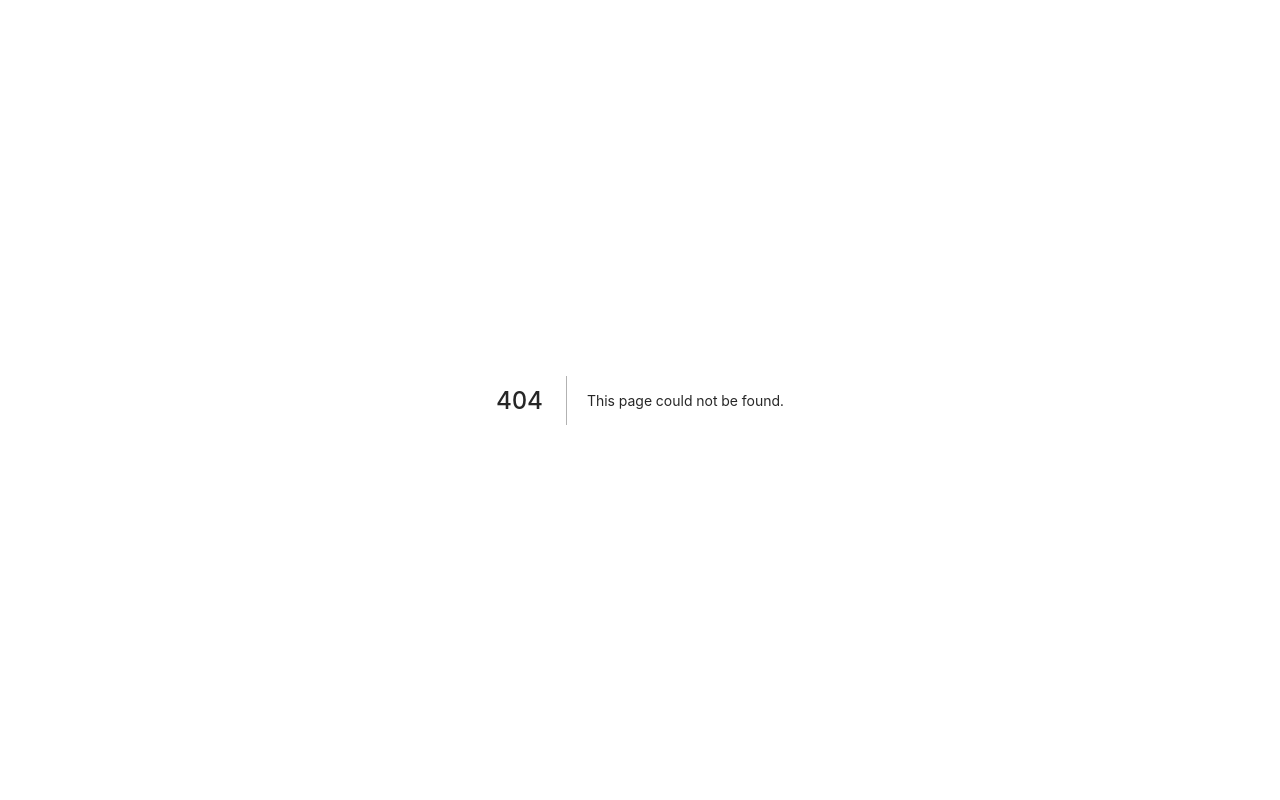
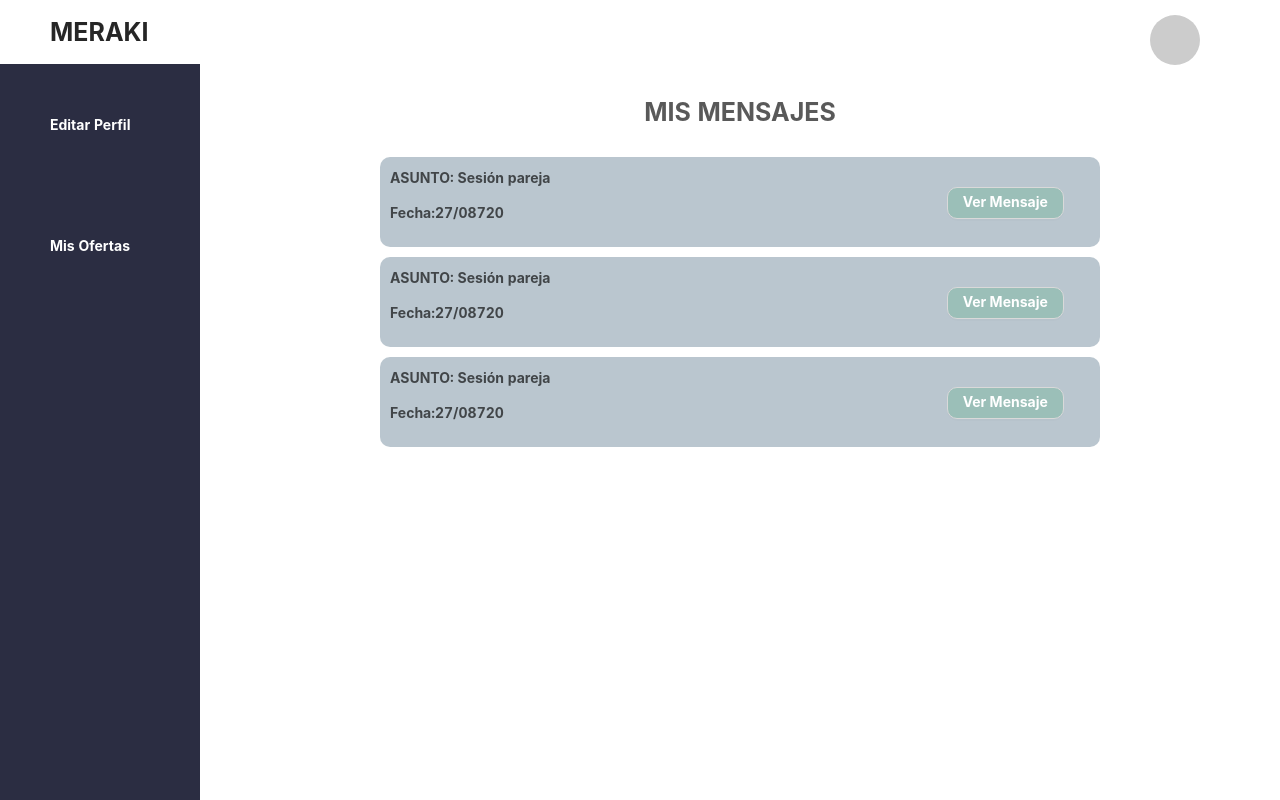
Before and after one commit to melscastillo/meraki-next, a Next.js app: page /MensajesFotografa in a window 1280 px wide. Before the commit this address had no page. Built offline with nearby package versions, Linux system fonts and the light colour scheme.

Commit message:
vista mensajes

```diff
--- a/package.json
+++ b/package.json
@@ -11,8 +11,8 @@
     "@ant-design/icons": "^4.2.2",
     "antd": "^4.6.1",
     "babel-plugin-import": "^1.13.0",
-    "next": "9.5.2",
-    "react": "16.13.1",
-    "react-dom": "16.13.1"
+    "next": "^9.5.2",
+    "react": "^16.13.1",
+    "react-dom": "^16.13.1"
   }
 }
--- /dev/null
+++ b/pages/MensajesFotografa.js
@@ -0,0 +1,61 @@
+import ReactDOM from "react-dom";
+import styles from "../styles/mensajesfoto.module.css";
+import { Layout, Avatar, UserOutlined, List, Row, Col, Button } from "antd";
+
+const { Header, Sider, Content } = Layout;
+
+function Mensajes() {
+  return (
+    <container>
+      <Layout className={styles.layout}>
+        <Header className={styles.header}>
+          MERAKI
+          <Avatar className={styles.avatar} size={50} src="" />
+        </Header>
+        <Layout>
+          <Sider className={styles.sider}>
+            <div className={styles.list}>
+              <List className={styles.item2}>
+                <a Editar Perfil>
+                  {"Editar Perfil "}
+                </a>
+              </List>
+              <List className={styles.item3}>
+                <a Mis Ofertas>
+                  {"Mis Ofertas "}
+                </a>
+              </List>
+            </div>
+          </Sider>
+          <Content className={styles.content}>
+            <p className={styles.title}>MIS MENSAJES</p>
+            <div>
+              <Mensaje />
+              <Mensaje />
+              <Mensaje />
+            </div>
+          </Content>
+        </Layout>
+      </Layout>
+    </container>
+  );
+}
+
+function Mensaje() {
+  return (
+    <Row>
+      <Col className={styles.col} offset={4} span={16}>
+        <Row>
+          <Col span={16}>
+            <p>ASUNTO: Sesión pareja</p> <p>Fecha:27/08720</p>{" "}
+          </Col>
+          <Col span={8}>
+            <Button className={styles.button}>Ver Mensaje</Button>
+          </Col>
+        </Row>
+      </Col>
+    </Row>
+  );
+}
+
+export default Mensajes;
--- /dev/null
+++ b/styles/mensajesfoto.module.css
@@ -0,0 +1,74 @@
+.layout {
+  min-height: 100vh;
+}
+
+.header {
+  background: white;
+  font-size: 25px;
+  font-weight: bold;
+
+  display: flex;
+  justify-content: space-between;
+  align-content: center;
+}
+.sider {
+  background: #2b2d42;
+}
+
+.avatar {
+  text-align-last: right;
+  margin-top: 15px;
+  margin-right: 30px;
+}
+
+.item2 {
+  color: white;
+  padding: 50px;
+  font-weight: bold;
+}
+.item2:hover {
+  cursor: hand;
+  color: ;
+}
+
+.item3 {
+  color: white;
+  padding: 50px;
+  font-weight: bold;
+}
+.item3:hover {
+  cursor: hand;
+}
+
+.title {
+  font-size: 25px;
+  font-weight: bolder;
+  display: flex;
+  justify-content: center;
+  margin-top: 30px;
+}
+
+.content {
+  background: white;
+}
+.col {
+  font-weight: bold;
+  padding: 10px;
+  background: rgba(105, 131, 150, 0.46);
+  margin-bottom: 10px;
+  border-radius: 10px;
+  margin-top: initial;
+}
+
+.button {
+  color: white;
+  font-weight: bold;
+  border-radius: 10px;
+  background: #9bbfb8;
+  margin-left: 90px;
+  margin-top: 20px;
+}
+.button:hover {
+  background: #2b2d42;
+  color: white;
+}
```
Also changed, not shown: pages/_app.js (+4 -5 lines), 1 other file (tests, documents, lock files or other folders).
